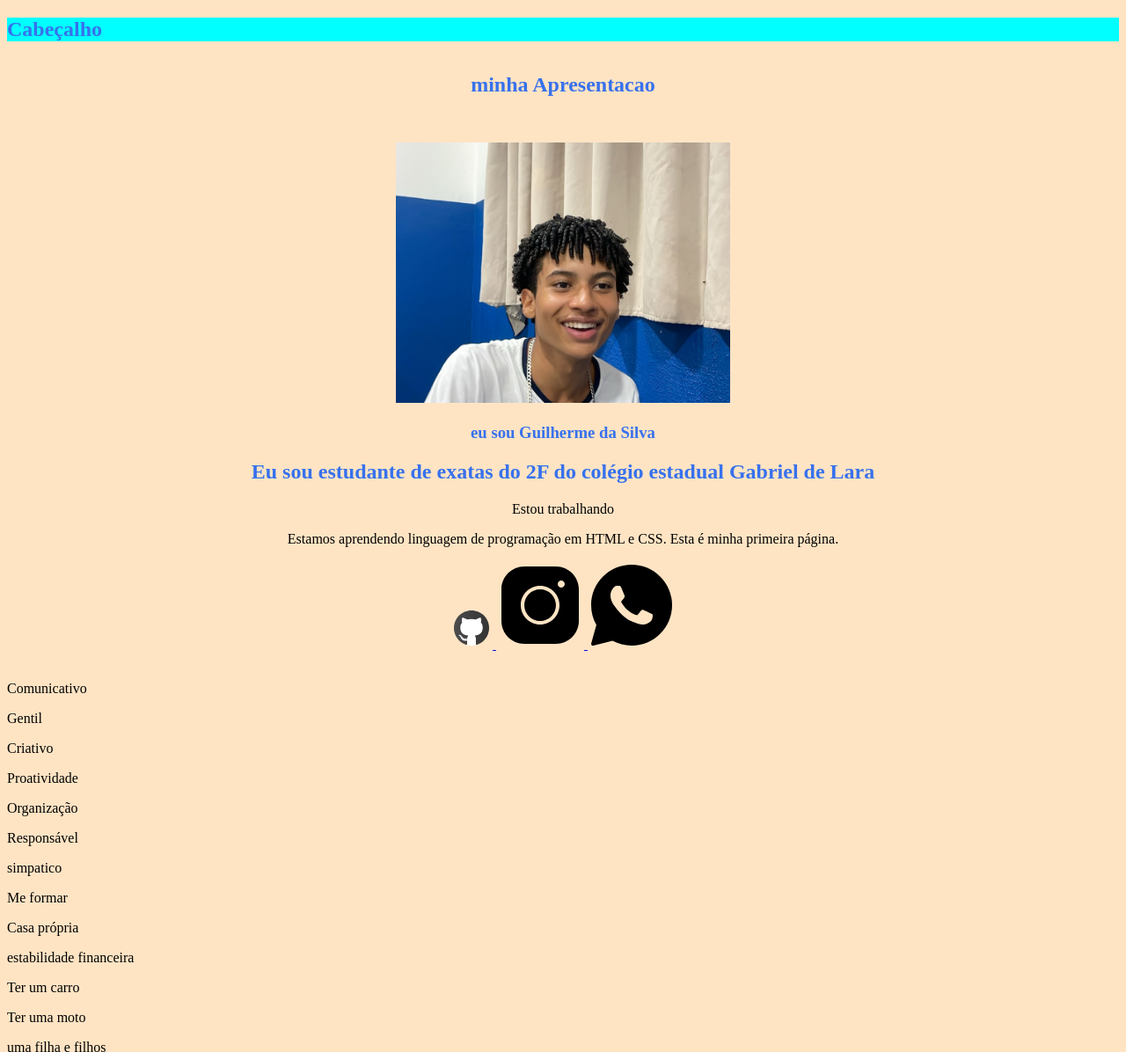
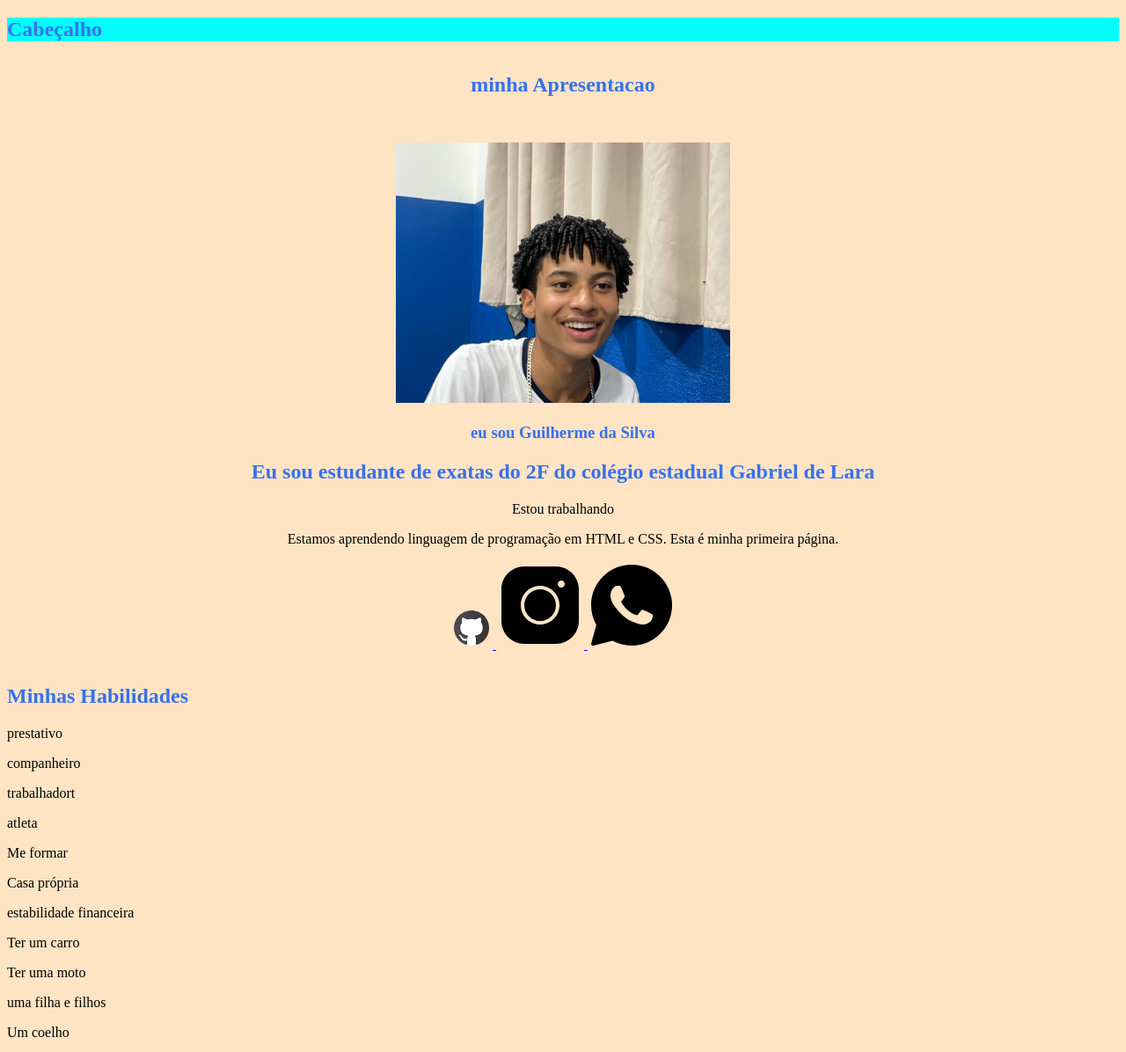
Before and after one commit to GUiSiLVAaaa/segundo-repositorio1, a plain HTML site: page index.html in a window 1280 px wide. Shown: the top 1196 px of the page at 88% size. Drawn offline with Linux system fonts and the light colour scheme.

Commit message:
alterações

```diff
--- a/index.html
+++ b/index.html
@@ -36,13 +36,13 @@
 
 
 <section id="minhasHabilidades">
-   <p>Comunicativo</p>
-   <p>Gentil</p>
-   <p>Criativo</p>
-   <p>Proatividade</p>
-   <p>Organização</p>
-   <p>Responsável</p>
-   <p>simpatico</p>
+    <div class="container text-center">
+        <h2>Minhas Habilidades</h2>
+        <p class="badge bg-secondary" >prestativo</p>
+        <p class="badge bg-secondary" >companheiro</p>
+        <p class="badge bg-secondary" >trabalhadort</p>
+        <p class="badge bg-secondary" >atleta</p>
+    </div>
 </section>
 
 <section id="meusProjetos">
```
